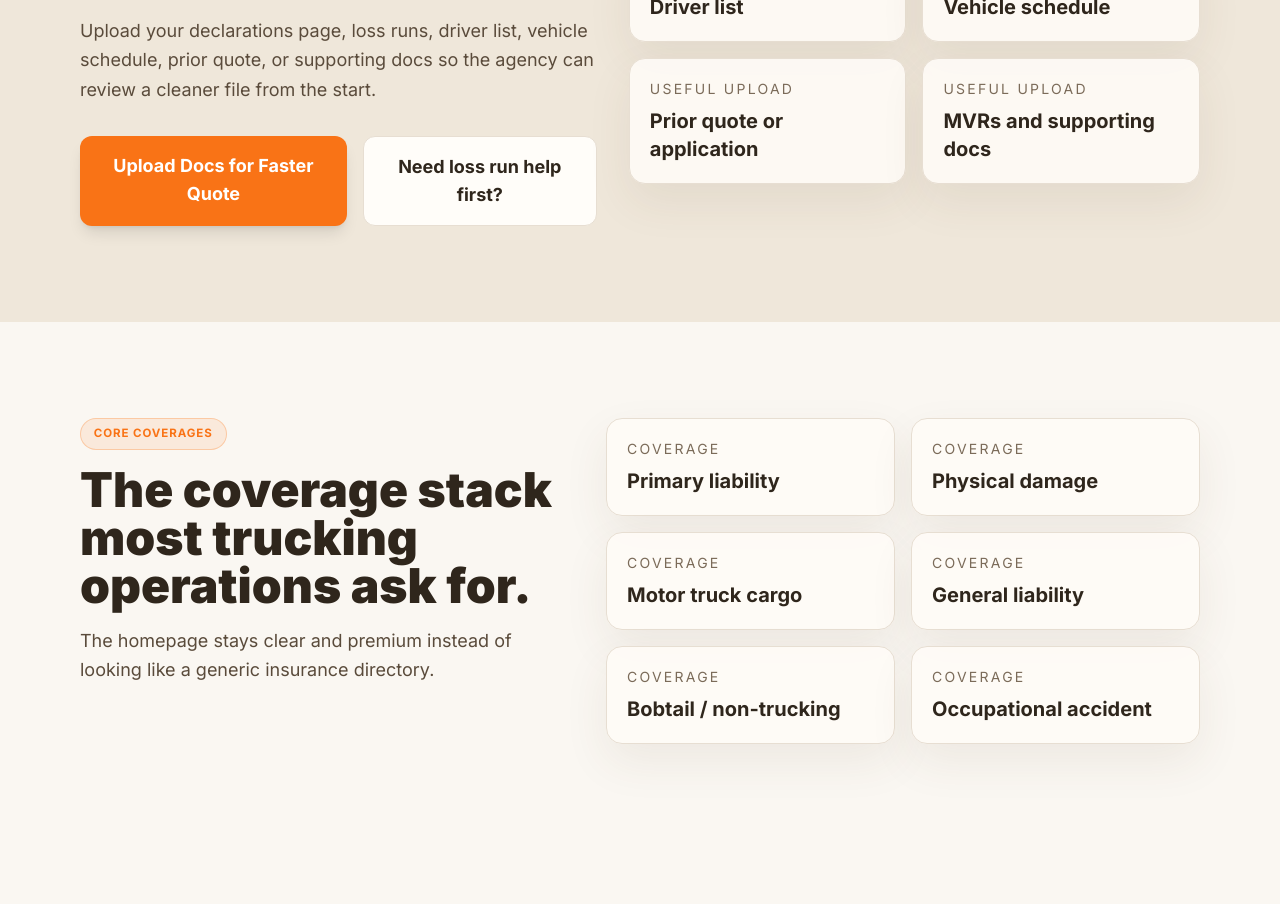
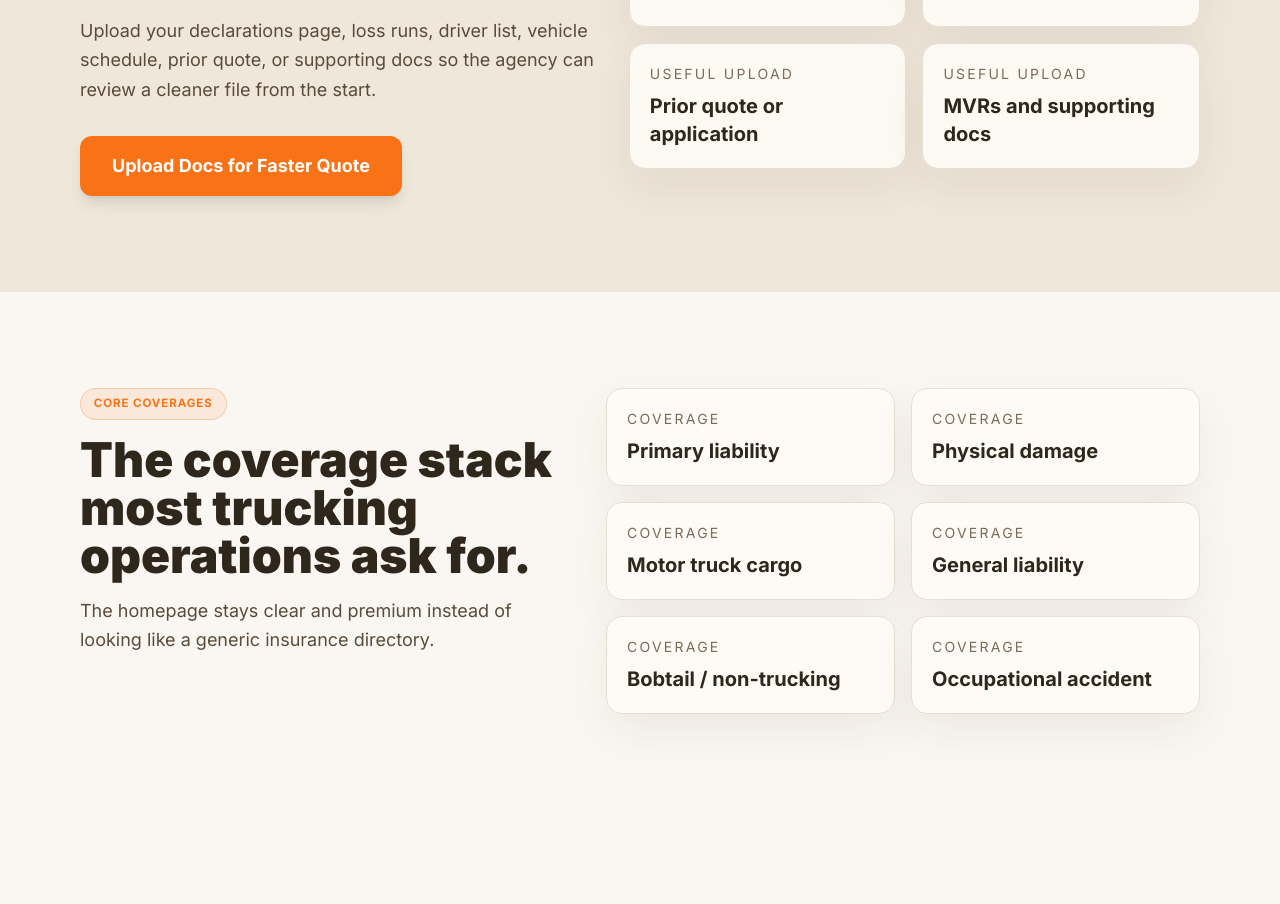
Before and after one commit to omelcodima/supreme-trucking-insurance, a Next.js app: page / in a window 1280 px wide. Shown: the part 4220-5124 px from the top of the page. Built offline with nearby package versions, Linux system fonts and the light colour scheme.

Commit message:
Remove loss run homepage link

```diff
--- a/src/app/page.tsx
+++ b/src/app/page.tsx
@@ -343,9 +343,6 @@ export default function Home() {
               <Link href="/quote" className="bg-[#f97316] text-white font-bold text-lg px-8 py-4 rounded-xl hover:bg-orange-600 transition-colors shadow-lg text-center">
                 Upload Docs for Faster Quote
               </Link>
-              <a href="https://dotlossruns.com" className="border border-[#DED3C4] bg-[#FFFDF9] text-[#2F261C] font-bold text-lg px-8 py-4 rounded-xl hover:border-[#f97316] hover:text-[#f97316] transition-colors text-center">
-                Need loss run help first?
-              </a>
             </div>
           </div>
           <div className="grid sm:grid-cols-2 gap-4">
```
